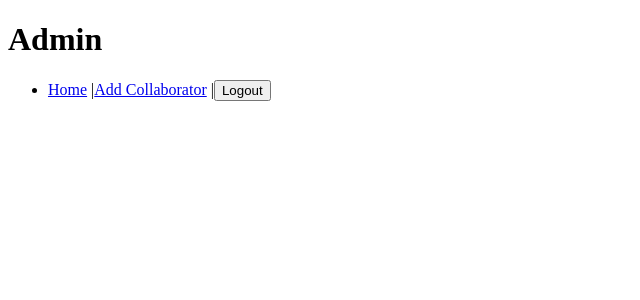
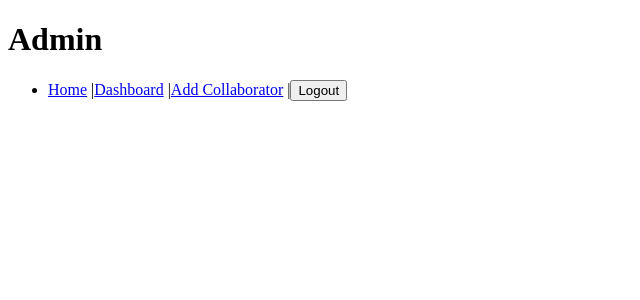
Before and after one commit to eltonsantos/avaliation-system-react, a React (Vite) app: page /admin in a window 1280 px wide. Shown: the top 300 px of the page, without its empty margins (0-640 px from the left). Built offline with nearby package versions, Linux system fonts and the light colour scheme; no server answers; sample sign-in values are in the browser's storage.

Commit message:
Fix login and logout

```diff
--- a/src/App.jsx
+++ b/src/App.jsx
@@ -1,6 +1,7 @@
 import { BrowserRouter as Router, Route, Routes } from "react-router-dom";
 import { Admin } from "./pages/Admin";
 import { Collaborator } from "./pages/Collaborator";
+import { Dashboard } from "./pages/Dashboard";
 import { Login } from "./pages/Login";
 import { PrivateRoutes } from "./routes";
 
@@ -10,6 +11,7 @@ export function App() {
       <Routes>
         <Route element={<PrivateRoutes />}>
           <Route element={<Admin />} path="/admin" />
+          <Route element={<Dashboard />} path="/dashboard" />
           <Route element={<Collaborator />} path="/collaborator" />
         </Route>
 
--- a/src/components/Menu/index.jsx
+++ b/src/components/Menu/index.jsx
@@ -19,7 +19,7 @@ export function Menu() {
   return (
     <ul>
       <li>
-        <Link to="/admin">Home</Link> |
+        <Link to="/admin">Home</Link> |<Link to="/dashboard">Dashboard</Link> |
         <Link to="/collaborator">Add Collaborator</Link> |
         <button onClick={handleLogout}>Logout</button>
       </li>
--- /dev/null
+++ b/src/pages/Dashboard/index.jsx
@@ -0,0 +1,10 @@
+import { Menu } from "../../components/Menu";
+
+export function Dashboard() {
+  return (
+    <>
+      <h1>Dashboard</h1>
+      <Menu />
+    </>
+  );
+}
--- a/src/pages/Login/index.jsx
+++ b/src/pages/Login/index.jsx
@@ -14,6 +14,7 @@ export function Login() {
       .then((useCredential) => {
         const user = useCredential.user;
         navigate("/admin");
+        console.log("Sign in successfully");
         console.log(user);
       })
       .catch((error) => {
--- a/src/routes/index.jsx
+++ b/src/routes/index.jsx
@@ -1,21 +1,27 @@
 import { onAuthStateChanged } from "firebase/auth";
-import { useEffect } from "react";
+import { useEffect, useState } from "react";
 import { Navigate, Outlet } from "react-router-dom";
 import { auth } from "../services/firebaseConfig";
 
 export function PrivateRoutes() {
+  const [currentUser, setCurrentUser] = useState(null);
+  const [isLoading, setIsLoading] = useState(true);
+
   useEffect(() => {
-    onAuthStateChanged(auth, (user) => {
-      if (user) {
-        const uid = user.uid;
-        console.log("Uid: ", uid);
+    onAuthStateChanged(auth, (currentUser) => {
+      if (currentUser) {
+        setCurrentUser(currentUser);
+        setIsLoading(false);
       } else {
-        console.log("User is logged out");
+        setCurrentUser(null);
+        setIsLoading(false);
       }
     });
   }, []);
 
-  console.log("AUTH: " + auth.currentUser);
+  if (isLoading) {
+    return "Loading......";
+  }
 
-  return auth ? <Outlet /> : <Navigate to="/" />;
+  return currentUser ? <Outlet /> : <Navigate to="/" />;
 }
```
